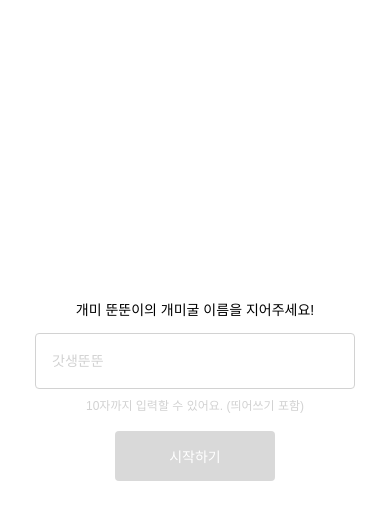
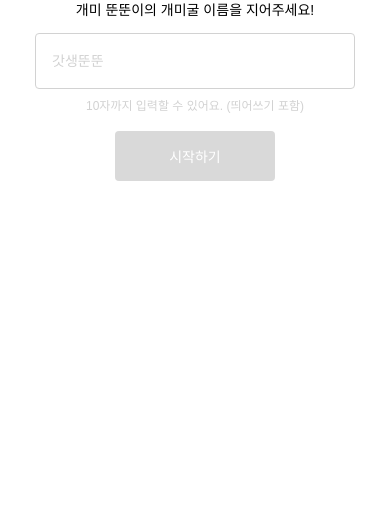
Before and after one commit to We-LGD/ddoon-ddoon, a React (Vite) app: page /nickname-setup in a window 390 px wide. Shown: the top 520 px of the page. Built offline with nearby package versions, Linux system fonts and the light colour scheme; a web font is replaced by a local one.

Commit message:
chore: 반응형을 위한 코드수정

```diff
--- a/src/shared/components/atoms/Button.tsx
+++ b/src/shared/components/atoms/Button.tsx
@@ -5,7 +5,7 @@ function Button({ children, cancel, event, type = 'button' }: ButtonProps) {
     <button
       onClick={event}
       type={type}
-      className={`w-[10rem] h-[3.125rem] leading-[3.8] text-white rounded ${cancel ? 'bg-disabled hover:bg-disabledHover' : 'bg-main hover:bg-active'}`}
+      className={`w-full max-w-[10rem] h-[3.125rem] leading-[3.8] text-white rounded ${cancel ? 'bg-disabled hover:bg-disabledHover' : 'bg-main hover:bg-active'}`}
     >
       {children}
     </button>
--- a/src/shared/components/atoms/Input.tsx
+++ b/src/shared/components/atoms/Input.tsx
@@ -12,16 +12,18 @@ function Input({ title, placeholder, name, description, maxLength }: InputProps)
   };
 
   return (
-    <div className="mb-[1rem] text-center">
+    <div className="mb-[1rem] text-center w-full max-w-[20rem]">
       {title && <label className="block mb-[0.25rem]">{title}</label>}
       <input
         type="text"
+        required
+        autoComplete="off"
         placeholder={placeholder}
         name={name}
         value={inputs[name] || ''}
         onChange={handleChange}
         maxLength={maxLength}
-        className="w-[20rem] h-[3.5rem] mt-[0.5rem] px-[1rem] py-[0.5rem] border border-input rounded-[0.25rem] placeholder-input focus:outline-none focus:ring-transparent focus:border-main focus:ring-0  focus:ring-main"
+        className="w-full h-[3.5rem] mt-[0.5rem] px-[1rem] py-[0.5rem] border border-input rounded-[0.25rem] placeholder-input focus:outline-none focus:ring-transparent focus:border-main focus:ring-0  focus:ring-main"
       />
       {description && <p className="text-[0.75rem] mt-[0.5rem] text-input">{description}</p>}
     </div>
--- a/src/shared/components/templates/Layout.tsx
+++ b/src/shared/components/templates/Layout.tsx
@@ -10,7 +10,7 @@ function Layout({ children }: LayoutProps) {
 
   return (
     <div className="flex justify-center items-center min-h-screen bg-gray-200">
-      <div className="relative w-[40rem] h-screen bg-white pb-16 box-border">
+      <div className="relative w-[40rem] min-h-screen bg-white box-border">
         {children}
         {!shouldHideNavBar && <NavBar />}
       </div>
```
